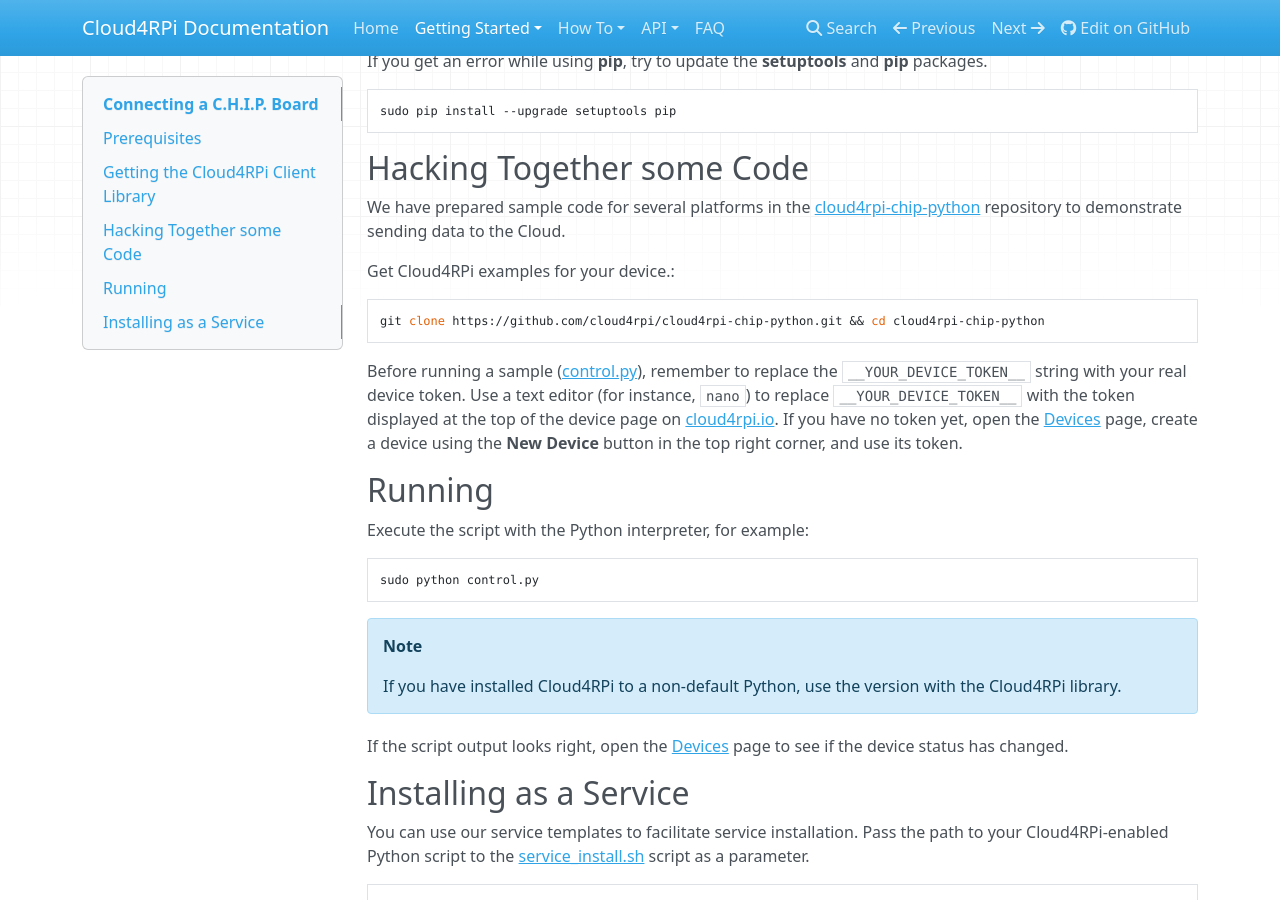
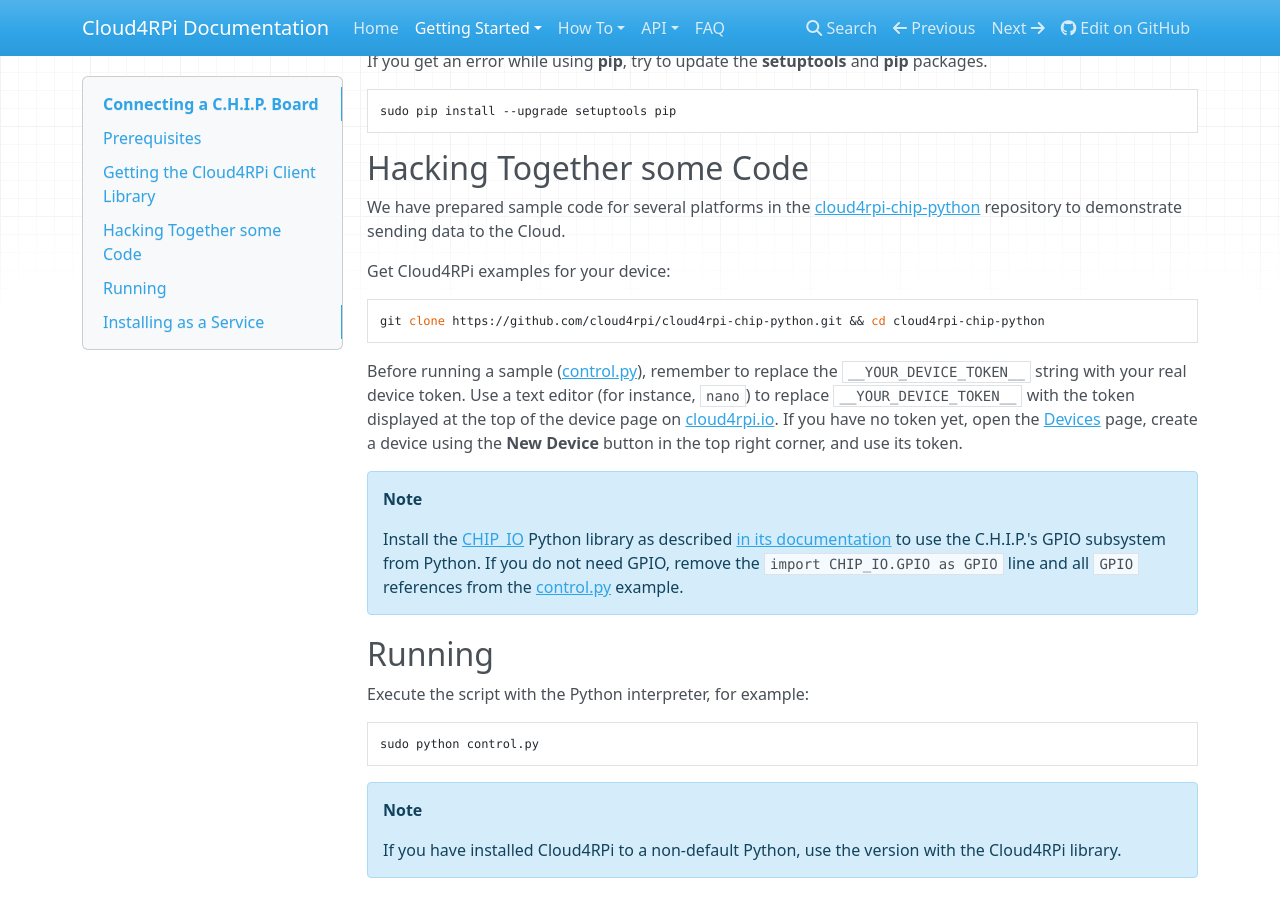
Before and after one commit to cloud4rpi/docs, an MkDocs documentation site: the page built from docs/start/chip.md, in a window 1280 px wide and 900 px high, scrolled down 907 px. Built offline with MkDocs 1.6.1, drawn with Linux system fonts in a browser that asks for light colours; nearby versions of some CDN libraries; old or Windows-style settings are respelled for this version of MkDocs.

Commit message:
add note about CHIP_IO

````diff
--- a/docs/start/chip.md
+++ b/docs/start/chip.md
@@ -48,7 +48,7 @@
 
 We have prepared sample code for several platforms in the [cloud4rpi-chip-python](https://github.com/cloud4rpi/cloud4rpi-chip-python) repository to demonstrate sending data to the Cloud.
 
-Get Cloud4RPi examples for your device.:
+Get Cloud4RPi examples for your device:
 
 ```sh
 git clone https://github.com/cloud4rpi/cloud4rpi-chip-python.git && cd cloud4rpi-chip-python
@@ -56,6 +56,8 @@
 
 Before running a sample ([control.py](https://github.com/cloud4rpi/cloud4rpi-chip-python/blob/master/control.py)), remember to replace the `__YOUR_DEVICE_TOKEN__` string with your real device token. Use a text editor (for instance, `nano`) to replace `__YOUR_DEVICE_TOKEN__` with the token displayed at the top of the device page on [cloud4rpi.io](https://cloud4rpi.io/). If you have no token yet, open the [Devices](https://cloud4rpi.io/devices) page, create a device using the **New Device** button in the top right corner, and use its token.
 
+!!! Note
+    Install the [CHIP_IO](https://github.com/xtacocorex/CHIP_IO) Python library as described [in its documentation](https://github.com/xtacocorex/CHIP_IO) to use the C.H.I.P.'s GPIO subsystem from Python. If you do not need GPIO, remove the `import CHIP_IO.GPIO as GPIO` line and all `GPIO` references from the [control.py](https://github.com/cloud4rpi/cloud4rpi-chip-python/blob/master/control.py) example.
 
 ## Running
 
````
